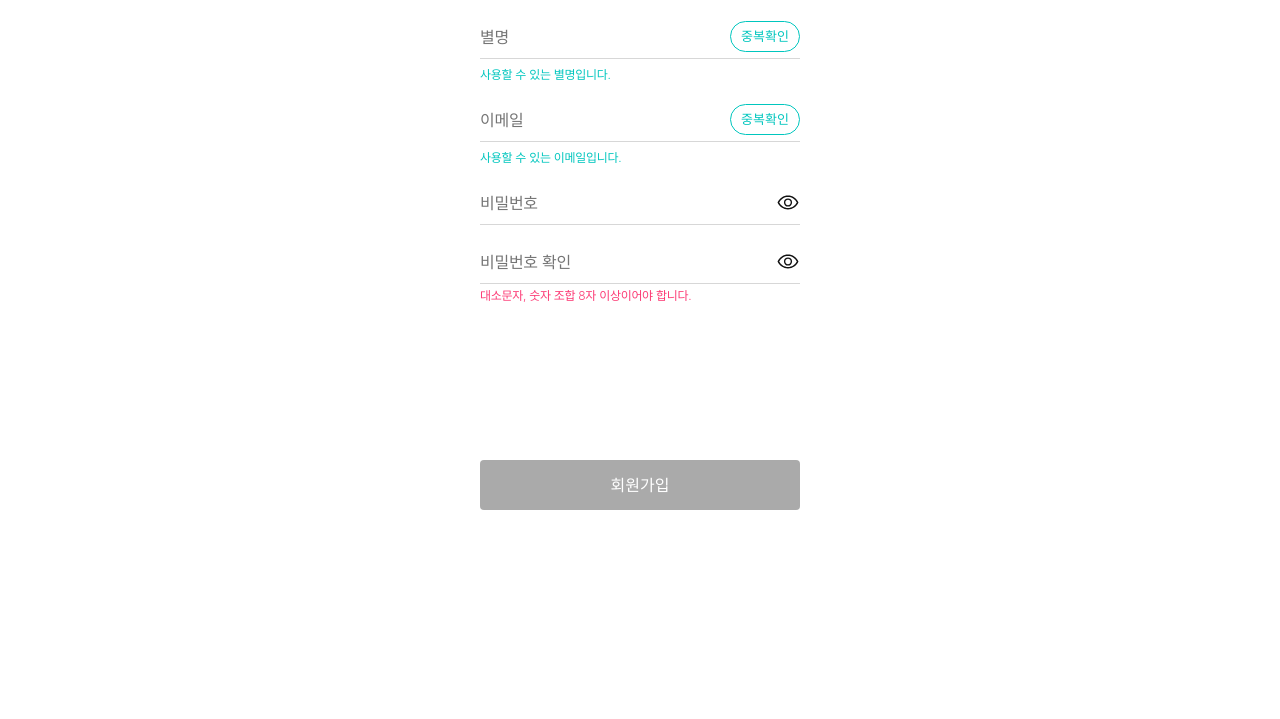
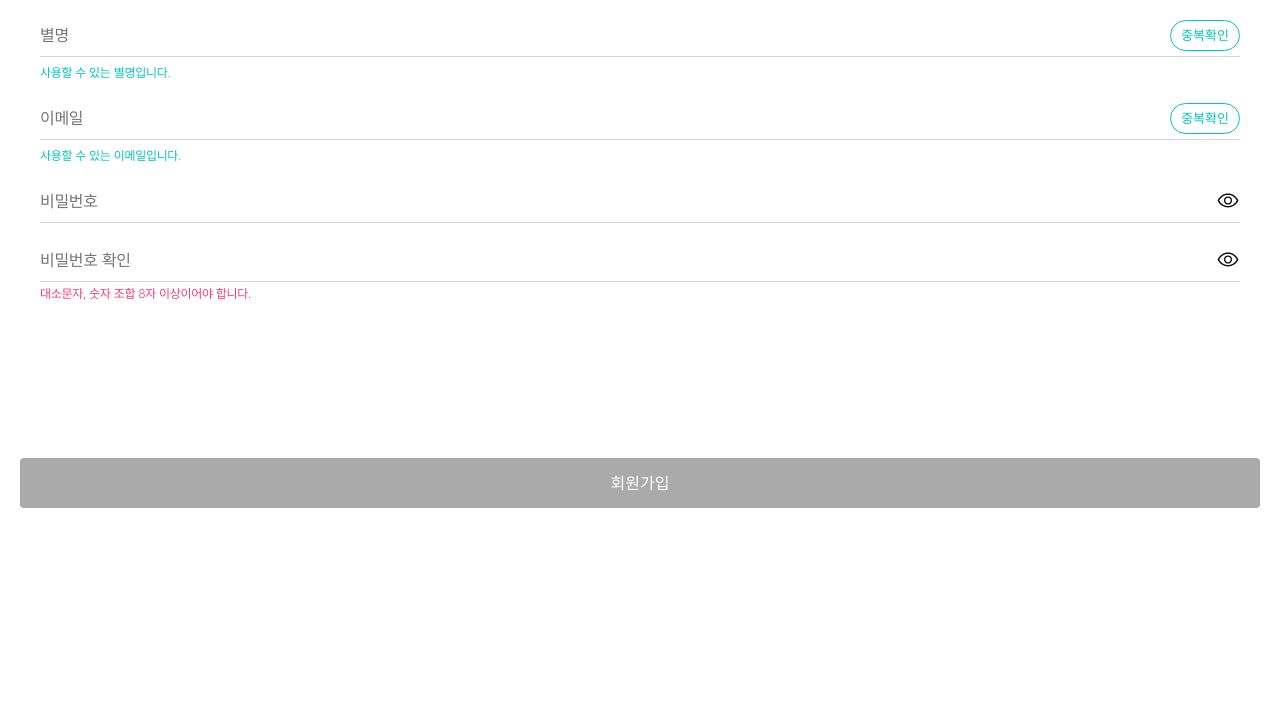
Before and after one commit to FRONTENDBOOTCAMP-15th/vanilla-06-init, a website built with Vite: page src/pages/auth/register.html in a window 1280 px wide. Shown: the part 81-800 px from the top of the page. Built offline with nearby package versions, Linux system fonts and the light colour scheme; a web font is replaced by a local one.

Commit message:
[chore] login page update

```diff
--- a/src/pages/auth/login.css
+++ b/src/pages/auth/login.css
@@ -1,13 +1,4 @@
-body {
-  width: 22.5rem;
-  height: 46.6875rem;
-  display: flex;
-  justify-content: center; /* 가로 중앙 */
-  align-items: center;
-}
-
 .login_view {
-  width: 22.5rem;
   display: flex;
   flex-direction: column;
   align-items: center;
@@ -44,12 +35,16 @@ body {
 
 .login_field {
   display: flex;
-  width: 20rem;
+  width: 100%;
   height: 2.6875rem;
   margin: 0.75rem auto 0;
   border-bottom: 1px solid #d7d7d7;
   align-items: center;
   padding: 0.76563rem 0;
+}
+
+.login_field .register_group {
+  flex: 1;
 }
 
 .login_field input {
@@ -66,6 +61,7 @@ body {
   align-items: center;
   width: 20rem;
   margin: 1rem auto 0;
+  margin-left: 0;
   gap: 0.5rem;
 }
 
@@ -90,7 +86,7 @@ body {
 
 .login_btn {
   display: flex;
-  width: 20rem;
+  width: 100%;
   height: 3.125rem;
   padding: 0.85938rem 0;
   justify-content: center;
@@ -104,7 +100,7 @@ body {
 
 .login_member {
   display: flex;
-  width: 20rem;
+  width: 100%;
   height: 3.125rem;
   padding: 0.85938rem 0 0.82813rem 0;
   justify-content: center;
--- a/src/pages/auth/register.css
+++ b/src/pages/auth/register.css
@@ -1,12 +1,8 @@
 .register_singup {
   height: 37rem;
-  display: flex;
-  justify-content: center; /* 가로 중앙 */
-  align-items: center; /* 세로 중앙 */
 }
 
 .inner {
-  width: auto;
   display: flex;
   flex-direction: column;
   align-items: center;
@@ -24,7 +20,6 @@
 
 .register_action {
   width: 100%;
-  max-width: 22.5rem;
   margin-top: 2rem;
 }
 
@@ -57,7 +52,12 @@
   margin-left: auto;
 }
 
+.register_field .register_group {
+  flex: 1;
+}
+
 .register_field input {
+  width: 100%;
   color: #111;
   font-size: 1rem;
   font-style: normal;
@@ -111,7 +111,7 @@
 
 .register_submit {
   display: flex;
-  width: 20rem;
+  width: 100%;
   height: 3.125rem;
   padding: 0.85938rem 0;
   justify-content: center;
--- a/src/pages/auth/register.html
+++ b/src/pages/auth/register.html
@@ -2,10 +2,11 @@
 <html lang="en">
   <head>
     <meta charset="UTF-8" />
+    <meta name="viewport" content="width=device-width, initial-scale=1.0" />
     <link rel="icon" type="image/svg+xml" href="/vite.svg" />
-    <meta name="viewport" content="width=device-width, initial-scale=1.0" />
-    <script type="module" src="/src/main.ts"></script>
-    <title>vanilla-init-brunch</title>
+    <title>회원가입 | init 브런치</title>
+
+    <script type="module" src="../../main.ts"></script>
     <link rel="stylesheet" href="./register.css" />
   </head>
   <body>
@@ -63,7 +64,7 @@
               />
             </div>
             <div class="eye_checkbox">
-              <input id="eye1" type="checkbox" class="sr-only" />
+              <input id="eye1" type="checkbox" class="sr_only" />
               <label for="eye1" class="icon"></label>
             </div>
           </div>
@@ -81,7 +82,7 @@
               />
             </div>
             <div class="eye_checkbox">
-              <input id="eye2" type="checkbox" class="sr-only" />
+              <input id="eye2" type="checkbox" class="sr_only" />
               <label for="eye2" class="icon"></label>
             </div>
           </div>
--- a/src/style.css
+++ /dev/null
@@ -1,98 +0,0 @@
-@import "normalize.css";
-
-:root {
-  font-family: system-ui, Avenir, Helvetica, Arial, sans-serif;
-  line-height: 1.5;
-  font-weight: 400;
-
-  color-scheme: light dark;
-  color: rgba(255, 255, 255, 0.87);
-  background-color: #242424;
-
-  font-synthesis: none;
-  text-rendering: optimizeLegibility;
-  -webkit-font-smoothing: antialiased;
-  -moz-osx-font-smoothing: grayscale;
-}
-
-a {
-  font-weight: 500;
-  color: #646cff;
-  text-decoration: inherit;
-}
-a:hover {
-  color: #535bf2;
-}
-
-body {
-  margin: 0;
-  display: flex;
-  place-items: center;
-  min-width: 320px;
-  min-height: 100vh;
-}
-
-h1 {
-  font-size: 3.2em;
-  line-height: 1.1;
-}
-
-#app {
-  max-width: 1280px;
-  margin: 0 auto;
-  padding: 2rem;
-  text-align: center;
-}
-
-.logo {
-  height: 6em;
-  padding: 1.5em;
-  will-change: filter;
-  transition: filter 300ms;
-}
-.logo:hover {
-  filter: drop-shadow(0 0 2em #646cffaa);
-}
-.logo.vanilla:hover {
-  filter: drop-shadow(0 0 2em #3178c6aa);
-}
-
-.card {
-  padding: 2em;
-}
-
-.read-the-docs {
-  color: #888;
-}
-
-button {
-  border-radius: 8px;
-  border: 1px solid transparent;
-  padding: 0.6em 1.2em;
-  font-size: 1em;
-  font-weight: 500;
-  font-family: inherit;
-  background-color: #1a1a1a;
-  cursor: pointer;
-  transition: border-color 0.25s;
-}
-button:hover {
-  border-color: #646cff;
-}
-button:focus,
-button:focus-visible {
-  outline: 4px auto -webkit-focus-ring-color;
-}
-
-@media (prefers-color-scheme: light) {
-  :root {
-    color: #213547;
-    background-color: #ffffff;
-  }
-  a:hover {
-    color: #747bff;
-  }
-  button {
-    background-color: #f9f9f9;
-  }
-}
--- a/src/styles/base.css
+++ b/src/styles/base.css
@@ -85,7 +85,6 @@ button {
 
 /* 접근성용 숨김 */
 .sr_only,
-.sr-only,
 .hidden,
 .blind {
   position: absolute !important;
```
Also changed, not shown: src/pages/auth/login.html (+8 -7 lines).
